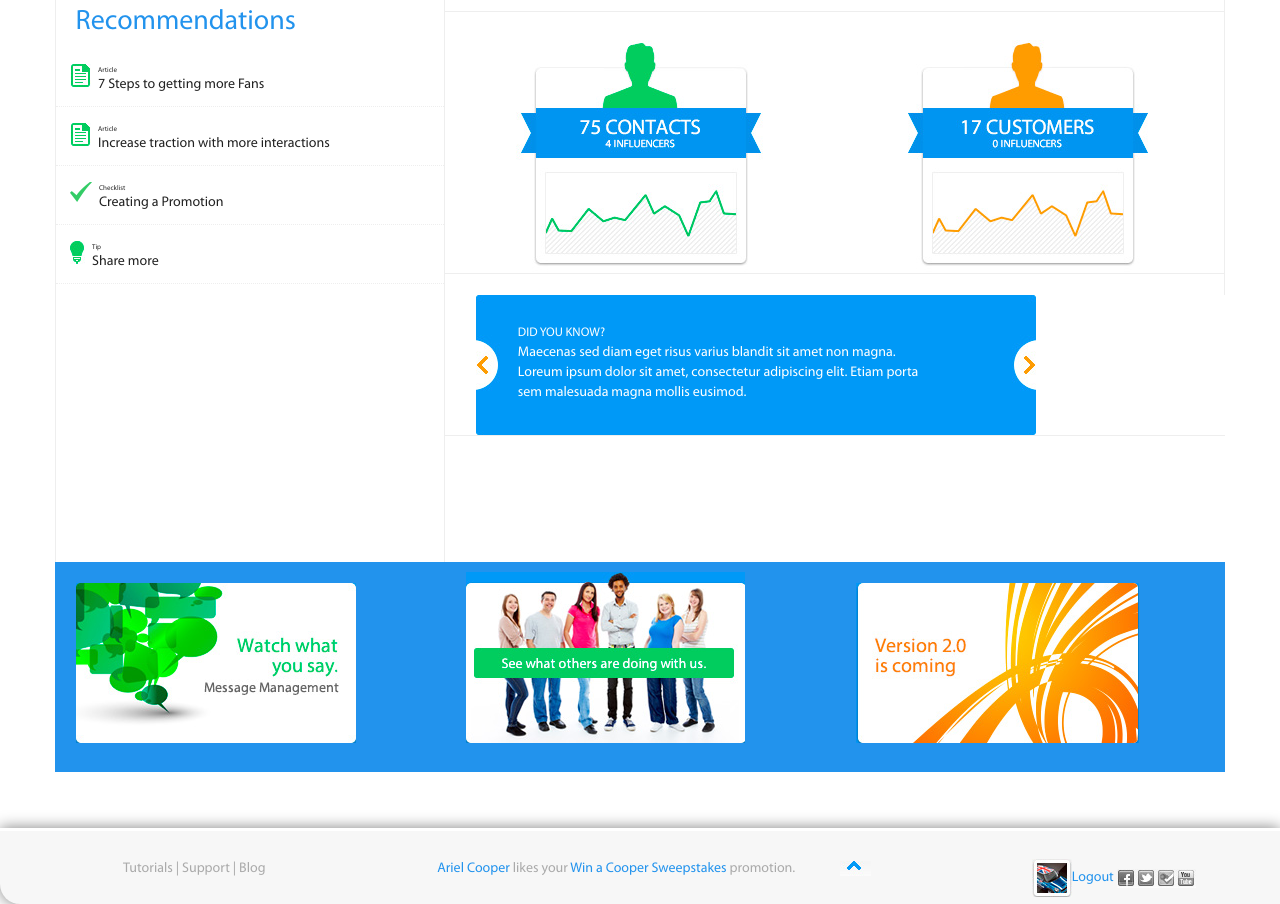
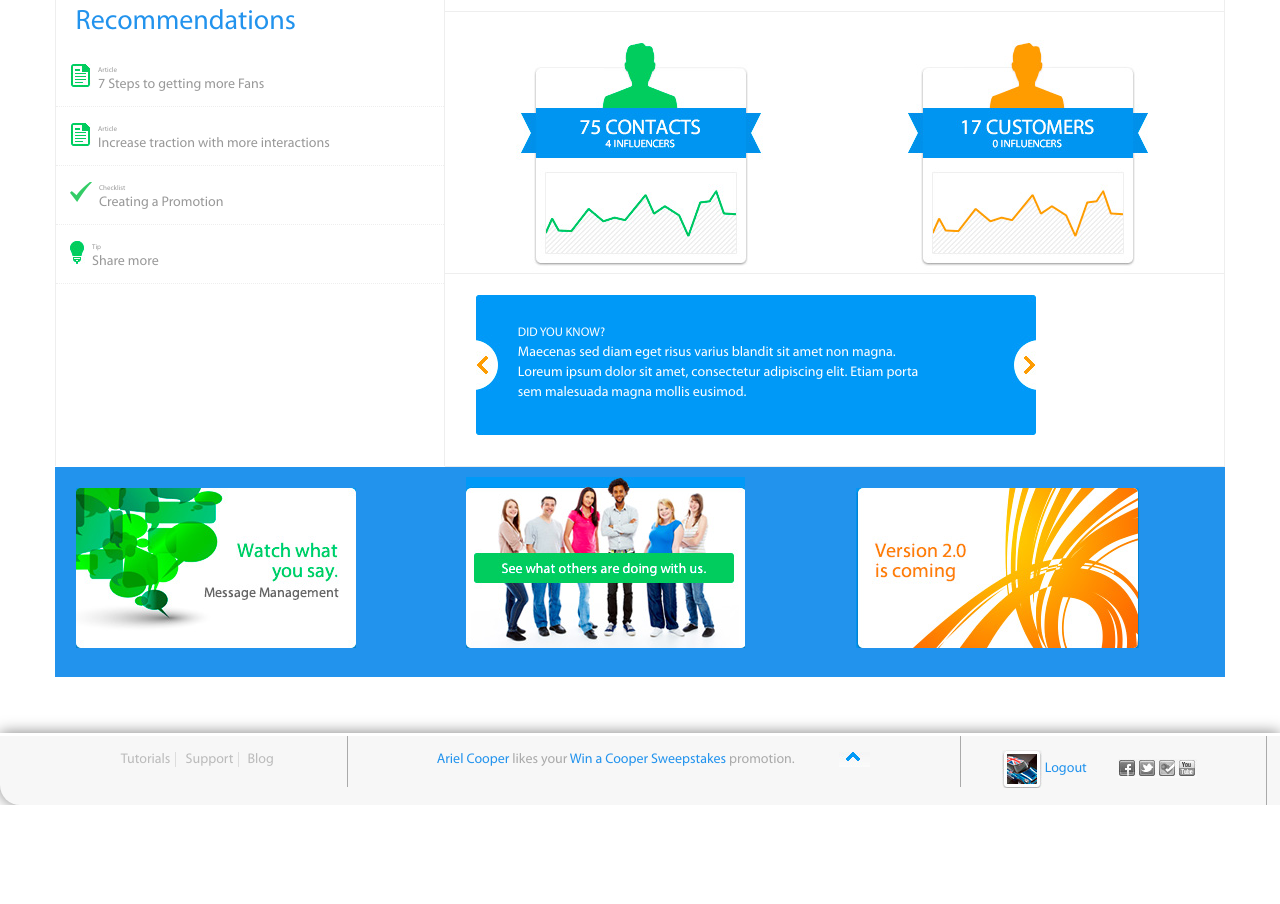
Before and after one commit to hgargan/j586-project1, a plain HTML site: page dist/bootstrapcssproject1.html in a window 1280 px wide. Shown: the part 595-1499 px from the top of the page. After the commit the page ends 1400 px from the top, so only its background shows below. Drawn offline with Linux system fonts and the light colour scheme; files whose address does not match are found by name.

Commit message:
A workable assignment in the case i lose everything.

```diff
--- a/dist/bootstrapcssproject1.html
+++ b/dist/bootstrapcssproject1.html
@@ -51,6 +51,7 @@
                 <li><a href="#"><img src="images/promotionsactive.png"/></a></li>
                 <li><a href="#"><img src="images/pagecreatoractive.png"/></a></li>
                 <li><a href="#"><img src="images/analyticsactive.png"/></a></li>
+                <div class="arrow-up"></div>
             </div>
         </div>
     <div class="container">
@@ -102,11 +103,16 @@
     </div>
     <div class="footer">
         <div class="row">
-            <div class="col-xs-12 col-sm-3">Tutorials | Support | Blog </div>
-            <div class="col-xs-12 col-sm-6"><a href="#">Ariel Cooper</a> likes your <a href="#">Win a Cooper Sweepstakes</a> promotion.&nbsp;&nbsp;&nbsp;&nbsp;&nbsp;&nbsp;&nbsp;&nbsp;&nbsp;&nbsp;&nbsp;&nbsp;&nbsp;&nbsp;&nbsp;<a href="#"><img src="images/blueuparrow.jpg"/></a></div>
+            <div class="col-xs-12 col-sm-3 footer-links">
+                <li><a href="#">Tutorials</a></li>
+                <li><a href="#">Support</a></li>
+                &nbsp;&nbsp;<a href="#">Blog</a>
+            </div>
+            <div class="col-xs-12 col-sm-6 social-ticker"><a href="#">Ariel Cooper</a> likes your <a href="#">Win a Cooper Sweepstakes</a> promotion.&nbsp;&nbsp;&nbsp;&nbsp;&nbsp;&nbsp;&nbsp;&nbsp;&nbsp;&nbsp;&nbsp;&nbsp;&nbsp;&nbsp;&nbsp;<a href="#"><img src="images/blueuparrow.jpg"/></a></div>
             <div class="col-xs-12 col-sm-3">
-                <a href="#"><img src="images/profileicon.jpg"/></a><a href="#">Logout</a>
-                <a href="#"><img src="images/socialmediaicons.jpg"/></a>
+                <li><a href="#"><img src="images/profileicon.jpg"/></a>
+                    <a href="#">Logout</a></li>
+                <li><a href="#"><img src="images/socialmediaicons.jpg"/></a></li>
             </div>
         </div>
     </div>
--- a/dist/css/styles.css
+++ b/dist/css/styles.css
@@ -1,23 +1,14 @@
-
-
-/*.header {
-    width: 100%;
-    border: 1px solid black;
-    background-color: gray;
-    display: inline;
-}
-
-*/
 
 
 }
 .container {
-    width: 78%;
+    width: 73%;
     border: 5px #eee;
     padding: 5px;
 
 
 }
+
 
 
 @font-face {
@@ -89,7 +80,20 @@ form {
     width: 100%;
     background-color: #11355D;
     padding-top: 1em;
+    background-image: url('../images/navbarbackground/jpg');
 
+}
+
+.arrow-up {
+    width: 0;
+    height: 0;
+    border-left: 15px solid transparent;
+    border-right: 15px solid transparent;
+
+    border-bottom: 15px solid white;
+    position: absolute;
+    left: 386px;
+    top: 87px;
 }
 
 .icon-nav li {
@@ -136,10 +140,9 @@ input {
     border: none;
 }
 
-/*.content {
-    border: 10px solid #eee;
-    padding:;
-}*/
+.content {
+
+}
 
 
 .announcements-title {
@@ -213,9 +216,10 @@ input {
 }
 
 #recommendations {
-    padding-bottom: 19.9em;
+    padding-bottom: 13em;
     border: none;
     line-height: 1em;
+    color: #bbb;
 }
 
 #recommendations img {
@@ -225,6 +229,7 @@ input {
 #recommendations li {
     padding: 1em 0 1em 1em;
     border-bottom: 1px dotted #eee;
+    color: #999;
 }
 
 .main-content {
@@ -256,13 +261,14 @@ input {
 .did-you-know {
     background-color: #fff;
     background-image: url('../images/dykbg.jpg');
-    margin: 1.5em 0 0 2.2em;
+    margin: 1.5em 0 2.2em 2.2em;
     background-repeat: no-repeat;
     height: 10em;
     color: white;
-    padding: 2em 3em 6em 3em;
+    padding: 2em 0em 2em 3em;
     float: center;
     border: none;
+    width: 90%;
 
 
 }
@@ -283,7 +289,7 @@ input {
     border-top: 3px solid #fff;
     background-color: #f7f7f7;
     margin-top: 4em;
-    padding: 2em 2em .5em 4em;
+    padding: 0em 2em 0em 4em;
     text-align: center;
     color: #aaa;
     border-radius: 0px 0px 0 20px;
@@ -296,14 +302,47 @@ input {
 .footer li {
     display: inline;
     list-style-type: none;
-    padding: 2em;
-    border-right: 1px solid #bbb;
+    padding: 0 2em 0 0;
+
 
 }
+
 
 .footer a {
     color: #2293ed;
 }
-.footer a:hover {
+
+.footer-links li {
+    border-right: 1px solid #ddd;
+    text-align: center;
+    padding: 0em .3em 0em .5em;
+    color: #ddd
+}
+
+.footer-links a {
     color: #bbb;
 }
+
+div.col-xs-12.col-sm-3.footer-links {
+    height: 100%;
+    border-right: 1px solid #aaa;
+    padding-top: 1em;
+    padding-bottom: 1.2em;
+}
+
+div.col-xs-12.col-sm-6.social-ticker {
+    height: 100%;
+    border-right: 1px solid #aaa;
+    padding-top: 1em;
+    padding-bottom: 1.2em;
+    margin-top: 0em;
+
+}
+
+div.col-xs-12.col-sm-3 {
+    height: 100%;
+    border-right: 1px solid #aaa;
+    padding-top: 1em;
+    padding-bottom: 1.2em;
+
+}
```
Also changed, not shown: dist/images/navbarbackground_02.jpg (added).
